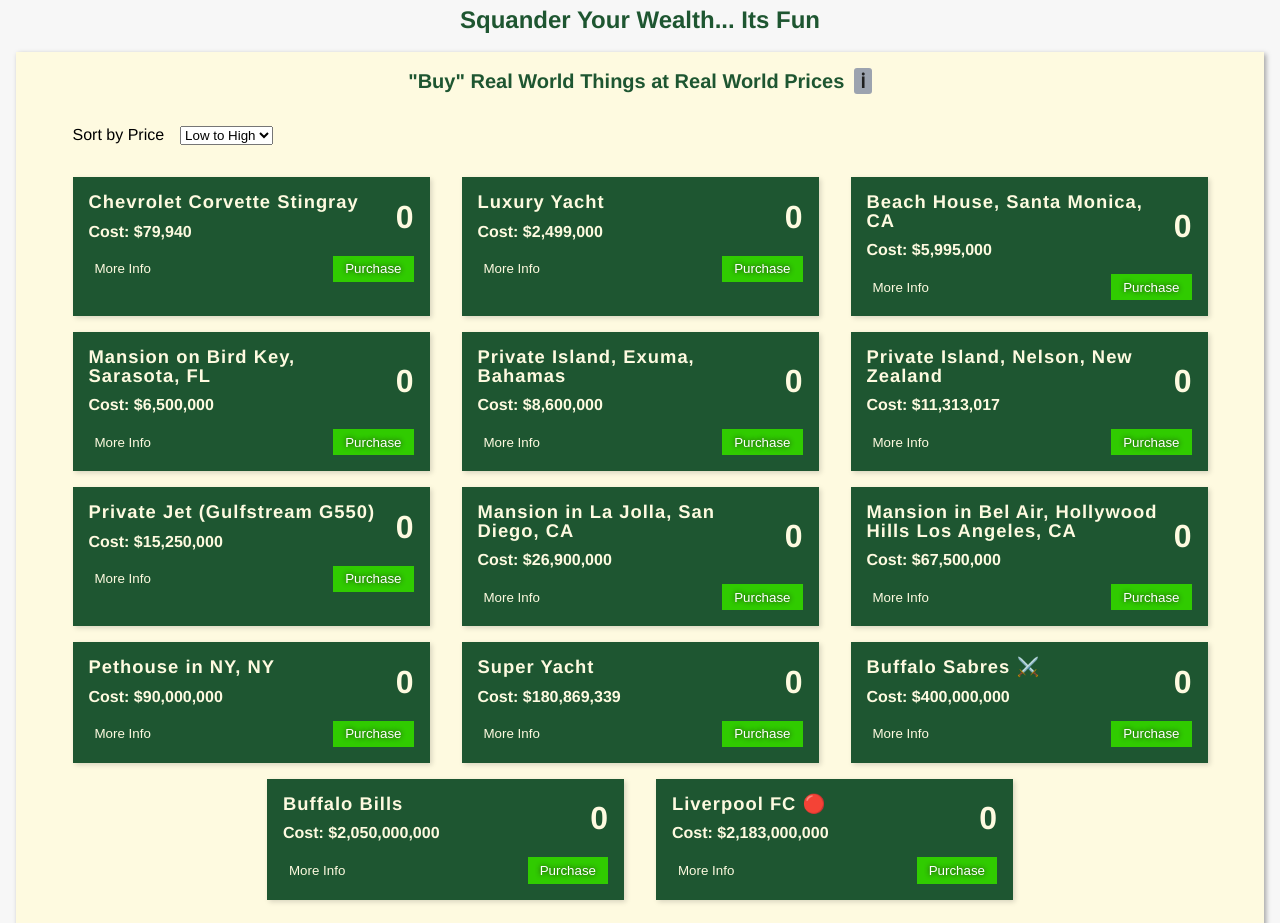
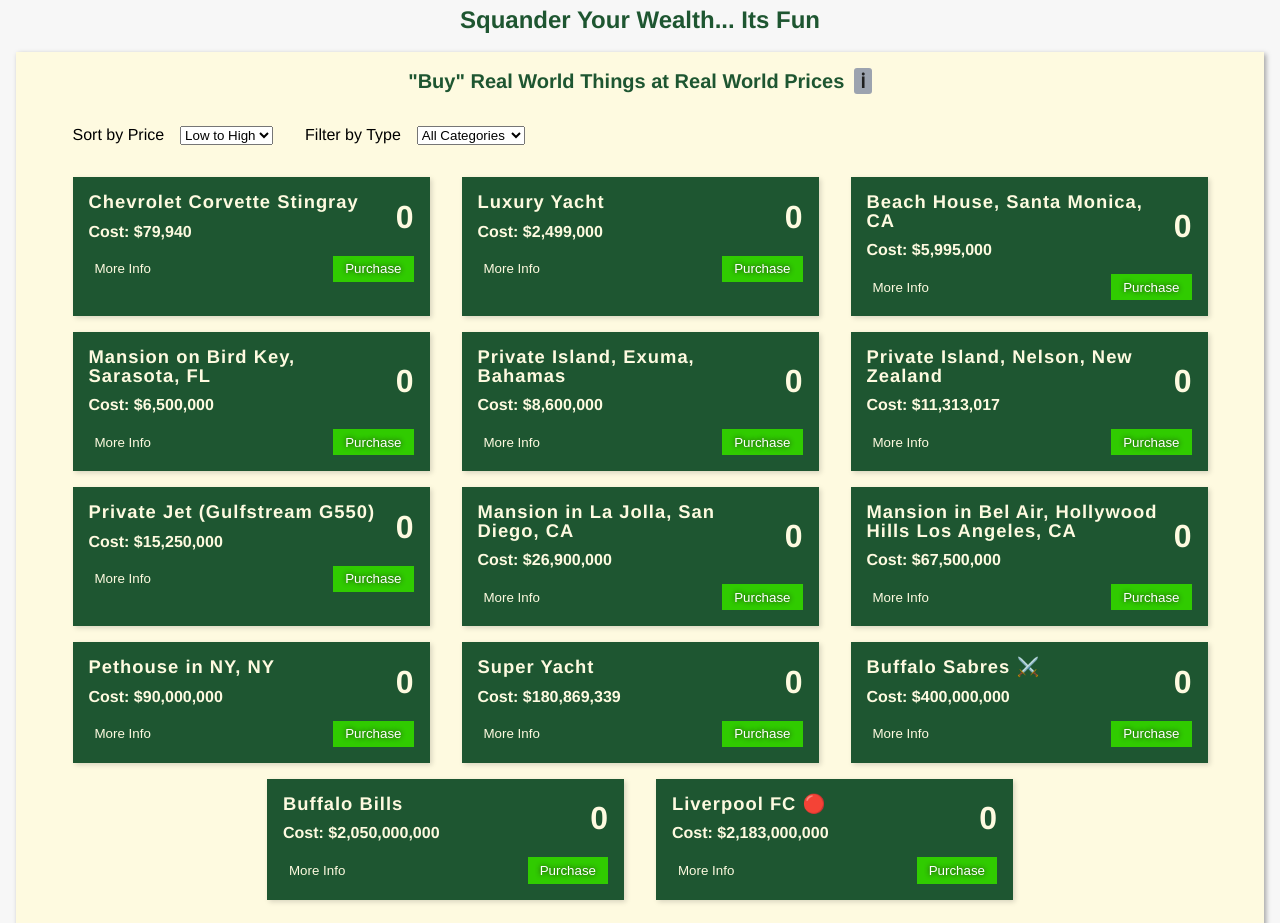
Before and after one commit to dkersten/accumulator-game-vue, a Vue app: page / in a window 1280 px wide. Shown: the part 1080-2003 px from the top of the page. Built offline with nearby package versions, Linux system fonts and the light colour scheme.

Commit message:
began work on filtering by purchase type

```diff
--- a/src/components/RWPurchasesSorting.vue
+++ b/src/components/RWPurchasesSorting.vue
@@ -7,6 +7,16 @@
                     <select @change="sortPriceChange($event)" name="byPrice" id="byPrice">
                         <option value="lowToHigh">Low to High</option>
                         <option value="highToLow">High to Low</option>
+                    </select>
+                </div>
+                <div class="filter-by-type">
+                    <span>Filter by Type</span>
+                    <select name="byType" id="byType">
+                        <option value="all">All Categories</option>
+                        <option value="real estate">Real Estate</option>
+                        <option value="sports">Sports Teams</option>
+                        <option value="transportation">Transportation</option>
+                        <option value="misc">Misc</option>
                     </select>
                 </div>
             </div>
@@ -39,11 +49,19 @@
       margin: 0 auto $vertical-spacing-md;
       max-width: calc((325px * 3) + 10rem);
 
-      .sorting-price {
+      .inner-filtering-container {
+          display: flex;
+          flex-wrap: wrap;
+
+          > div {
+              margin-right: 2rem;
+          }
+      }
+
         span {
             display: inline-block;
             margin-right: 1rem;
         }
-      }
+
     }
 </style>
```
Lines whose indentation alone changed are shown as unchanged.
